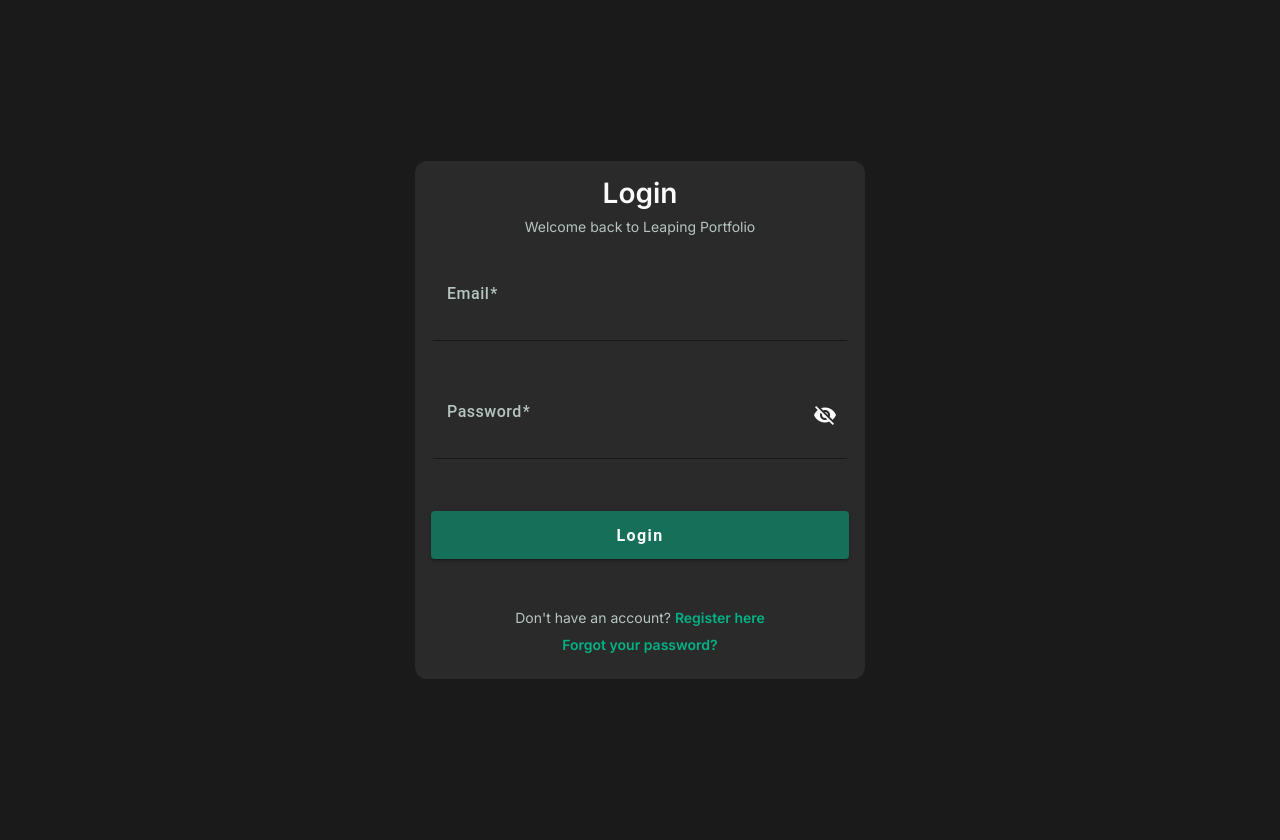
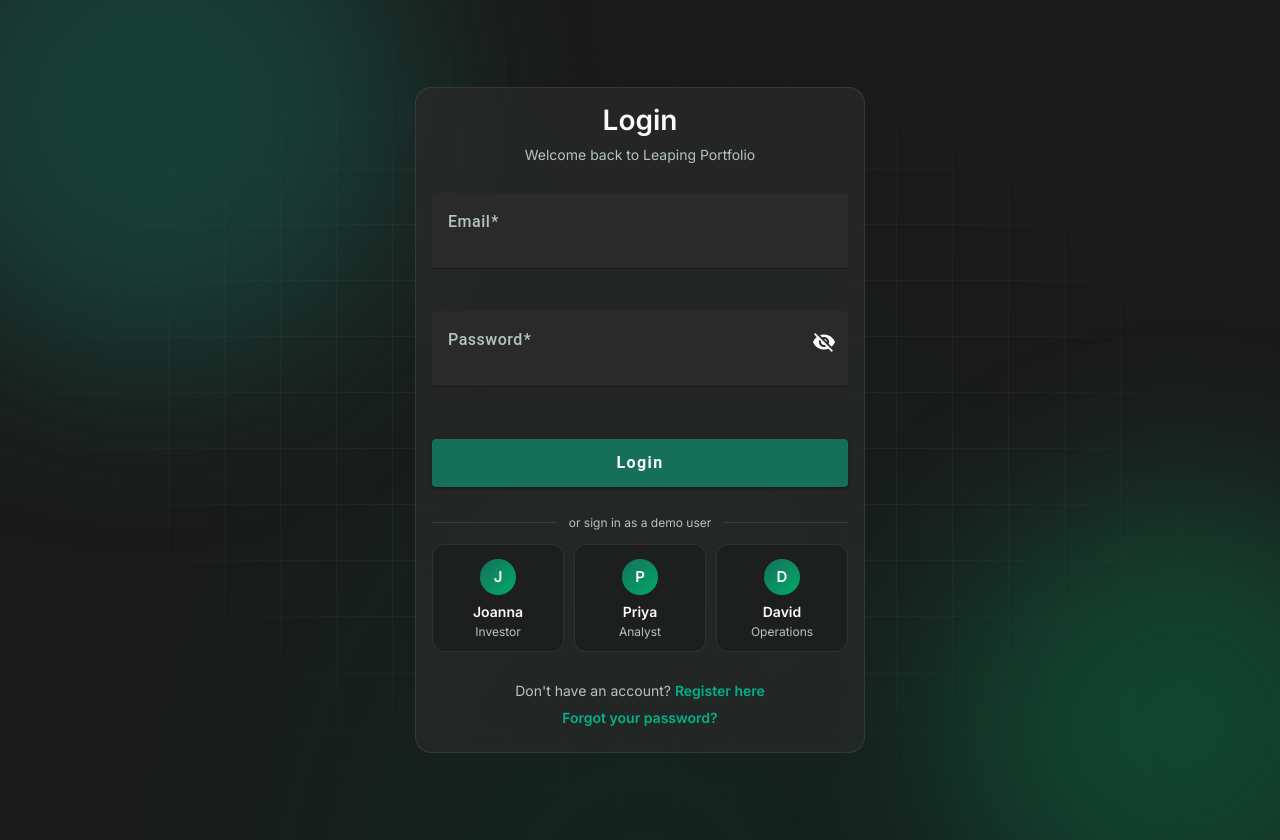
Before and after one commit to andrewoh365/TheLeaping-Project, an Angular app in the folder frontend/: page /login in a window 1280 px wide. Built offline with nearby package versions, Linux system fonts and the light colour scheme.

Commit message:
feat: demo persona quick logins and login background

```diff
--- a/frontend/src/app/components/internal-nav/internal-nav.component.html
+++ b/frontend/src/app/components/internal-nav/internal-nav.component.html
@@ -31,7 +31,12 @@
       class="internal-profile"
       [matMenuTriggerFor]="profileMenu"
       aria-label="Account menu">
-      <img src="assets/figma/images/avatar-24.png" class="internal-avatar" alt="" />
+      <span class="internal-avatar" aria-hidden="true">
+        <svg viewBox="0 0 24 24" focusable="false">
+          <circle cx="12" cy="8.5" r="3.4"></circle>
+          <path d="M5 19.2c.9-3.6 3.4-5.4 7-5.4s6.1 1.8 7 5.4"></path>
+        </svg>
+      </span>
       <span class="internal-profile-name">{{ displayName }}</span>
       <mat-icon class="internal-profile-caret" aria-hidden="true">expand_more</mat-icon>
     </button>
--- a/frontend/src/app/components/internal-nav/internal-nav.component.scss
+++ b/frontend/src/app/components/internal-nav/internal-nav.component.scss
@@ -130,12 +130,24 @@
   }
 }
 
+/* Same default avatar as the customer dashboard */
 .internal-avatar {
+  display: inline-flex;
+  flex: 0 0 auto;
+  align-items: center;
+  justify-content: center;
   width: 36px;
   height: 36px;
-  object-fit: cover;
   border: 1px solid rgba(0, 171, 104, 1);
-  border-radius: 18px;
+  border-radius: 50%;
+  background-color: #2a2a2a;
+  overflow: hidden;
+}
+
+.internal-avatar svg {
+  width: 22px;
+  height: 22px;
+  fill: #bdbdbd;
 }
 
 .internal-profile-name {
--- a/frontend/src/app/components/login/login.component.html
+++ b/frontend/src/app/components/login/login.component.html
@@ -1,4 +1,11 @@
 <div class="login-container">
+  <!-- Decorative backdrop: glows and grid -->
+  <div class="login-backdrop" aria-hidden="true">
+    <div class="glow glow-a"></div>
+    <div class="glow glow-b"></div>
+    <div class="grid"></div>
+  </div>
+
   <mat-card class="login-card">
     <div class="login-heading">
       <h1>Login</h1>
@@ -72,6 +79,26 @@
         </button>
       </form>
 
+      <!-- Quick demo logins (development builds only) -->
+      <div class="demo-logins" *ngIf="demoLogins.length > 0">
+        <div class="demo-divider"><span>or sign in as a demo user</span></div>
+        <div class="demo-grid">
+          <button
+            type="button"
+            class="demo-option"
+            *ngFor="let demo of demoLogins"
+            [class.active]="activeDemo === demo.persona"
+            [disabled]="loading"
+            [attr.aria-label]="'Sign in as ' + demo.persona + ', ' + demo.role"
+            (click)="loginAs(demo)"
+          >
+            <span class="demo-avatar" aria-hidden="true">{{ demo.persona.charAt(0) }}</span>
+            <span class="demo-name">{{ demo.persona }}</span>
+            <span class="demo-role">{{ demo.role }}</span>
+          </button>
+        </div>
+      </div>
+
       <!-- Links -->
       <div class="links">
         <p>Don't have an account? <a routerLink="/register">Register here</a></p>
--- a/frontend/src/app/components/login/login.component.scss
+++ b/frontend/src/app/components/login/login.component.scss
@@ -1,18 +1,90 @@
 .login-container {
+  position: relative;
   display: flex;
   justify-content: center;
   align-items: center;
   min-height: 100vh;
-  background: var(--background-color);
   padding: 20px;
+  overflow: hidden;
+  background: radial-gradient(ellipse at 50% 120%, #10261f 0%, var(--background-color) 60%);
 }
 
+/* ---------- Decorative backdrop ---------- */
+
+.login-backdrop {
+  position: absolute;
+  inset: 0;
+  pointer-events: none;
+}
+
+.glow {
+  position: absolute;
+  border-radius: 50%;
+  filter: blur(90px);
+  opacity: 0.45;
+  will-change: transform;
+}
+
+.glow-a {
+  width: 520px;
+  height: 520px;
+  top: -160px;
+  left: -120px;
+  background: var(--primary-color);
+  animation: drift-a 22s ease-in-out infinite alternate;
+}
+
+.glow-b {
+  width: 460px;
+  height: 460px;
+  right: -140px;
+  bottom: -120px;
+  background: var(--secondary-color);
+  opacity: 0.3;
+  animation: drift-b 26s ease-in-out infinite alternate;
+}
+
+.grid {
+  position: absolute;
+  inset: 0;
+  background-image:
+    linear-gradient(rgba(250, 250, 250, 0.045) 1px, transparent 1px),
+    linear-gradient(90deg, rgba(250, 250, 250, 0.045) 1px, transparent 1px);
+  background-size: 56px 56px;
+  /* Fade the grid out toward the edges */
+  mask-image: radial-gradient(ellipse at center, #000 30%, transparent 75%);
+  -webkit-mask-image: radial-gradient(ellipse at center, #000 30%, transparent 75%);
+}
+
+@keyframes drift-a {
+  to { transform: translate(140px, 90px) scale(1.12); }
+}
+
+@keyframes drift-b {
+  to { transform: translate(-120px, -70px) scale(1.08); }
+}
+
+@media (prefers-reduced-motion: reduce) {
+  .glow-a,
+  .glow-b {
+    animation: none;
+  }
+}
+
+/* ---------- Card ---------- */
+
 .login-card {
+  position: relative;
+  z-index: 1;
   width: 100%;
   max-width: 450px;
-  background-color: var(--secondary-background-color);
-  box-shadow: none;
-  border-radius: 12px;
+  /* Frosted glass so the backdrop shows through */
+  background-color: rgba(42, 42, 42, 0.72) !important;
+  backdrop-filter: blur(18px) saturate(140%);
+  -webkit-backdrop-filter: blur(18px) saturate(140%);
+  border: 1px solid rgba(250, 250, 250, 0.08);
+  box-shadow: 0 24px 60px rgba(0, 0, 0, 0.45);
+  border-radius: 16px;
 }
 
 .login-heading {
@@ -142,3 +214,98 @@
     }
   }
 }
+/* ---------- Quick demo logins ---------- */
+
+.demo-logins {
+  margin: 8px 0 20px;
+}
+
+.demo-divider {
+  display: flex;
+  align-items: center;
+  gap: 12px;
+  margin-bottom: 14px;
+  font-size: 12px;
+  color: var(--muted-text-color);
+
+  &::before,
+  &::after {
+    content: '';
+    flex: 1 1 auto;
+    height: 1px;
+    background: rgba(250, 250, 250, 0.1);
+  }
+}
+
+.demo-grid {
+  display: grid;
+  grid-template-columns: repeat(3, minmax(0, 1fr));
+  gap: 10px;
+}
+
+.demo-option {
+  display: flex;
+  flex-direction: column;
+  align-items: center;
+  gap: 4px;
+  padding: 14px 8px 12px;
+  border: 1px solid rgba(250, 250, 250, 0.08);
+  border-radius: 12px;
+  background: rgba(26, 26, 26, 0.55);
+  color: var(--text-color);
+  font: inherit;
+  cursor: pointer;
+  transition: border-color 0.2s ease, background-color 0.2s ease, transform 0.2s ease;
+
+  &:hover:not(:disabled),
+  &:focus-visible {
+    border-color: var(--secondary-color);
+    background: rgba(0, 171, 104, 0.08);
+    transform: translateY(-1px);
+    outline: none;
+  }
+
+  &.active {
+    border-color: var(--secondary-color);
+    background: rgba(0, 171, 104, 0.12);
+  }
+
+  &:disabled:not(.active) {
+    opacity: 0.5;
+    cursor: default;
+  }
+}
+
+.demo-avatar {
+  display: grid;
+  place-items: center;
+  width: 36px;
+  height: 36px;
+  margin-bottom: 4px;
+  border-radius: 50%;
+  background: linear-gradient(135deg, var(--primary-color), var(--secondary-color));
+  font-weight: 700;
+  font-size: 15px;
+  color: #fff;
+}
+
+.demo-name {
+  font-size: 14px;
+  font-weight: 600;
+}
+
+.demo-role {
+  font-size: 12px;
+  color: var(--muted-text-color);
+}
+
+@media (prefers-reduced-motion: reduce) {
+  .demo-option {
+    transition: none;
+
+    &:hover:not(:disabled),
+    &:focus-visible {
+      transform: none;
+    }
+  }
+}
--- a/frontend/src/app/components/login/login.component.ts
+++ b/frontend/src/app/components/login/login.component.ts
@@ -24,6 +24,30 @@
 } from '@angular/material/snack-bar';
 
 import { AuthService } from '../../services/auth.service';
+
+/** A one-click login for one of the BRS personas, mapped to a seeded demo account. */
+interface DemoLogin {
+  persona: string;
+  role: string;
+  email: string;
+  password: string;
+}
+
+/*
+ * Demo accounts for the three BRS personas (section 6). These are the seeded
+ * development credentials (DataSeeder and V7__seed_internal_users.sql).
+ *
+ * Gated on ngDevMode rather than isDevMode(): the Angular CLI replaces ngDevMode
+ * with `false` in production builds, so this list is stripped from the bundle
+ * entirely instead of merely being hidden at runtime.
+ */
+declare const ngDevMode: boolean | undefined;
+
+const DEMO_LOGINS: DemoLogin[] = [
+  { persona: 'Joanna', role: 'Investor', email: 'john.trader@example.com', password: 'password123' },
+  { persona: 'Priya', role: 'Analyst', email: 'analytics.analyst@leap.local', password: 'Analyst123!' },
+  { persona: 'David', role: 'Operations', email: 'analytics.admin@leap.local', password: 'Admin123!' }
+];
 
 @Component({
   selector: 'app-login',
@@ -52,6 +76,9 @@
   returnUrl = '';
   hidePassword = true;
   errorMessage = '';
+
+  readonly demoLogins: DemoLogin[] = typeof ngDevMode === 'undefined' || ngDevMode ? DEMO_LOGINS : [];
+  activeDemo: string | null = null;
 
   constructor(
     private formBuilder: FormBuilder,
@@ -157,6 +184,7 @@
 
         error: error => {
           this.loading = false;
+          this.activeDemo = null;
 
           this.errorMessage =
             error.error?.message ||
@@ -173,6 +201,16 @@
       });
   }
 
+  /** Fill in a persona's demo credentials and sign in. */
+  loginAs(demo: DemoLogin): void {
+    if (this.loading) {
+      return;
+    }
+    this.activeDemo = demo.persona;
+    this.loginForm.setValue({ email: demo.email, password: demo.password });
+    this.onSubmit();
+  }
+
   togglePasswordVisibility(): void {
     this.hidePassword =
       !this.hidePassword;
```
Also changed, not shown: 2 other files (tests, documents, lock files or other folders).
